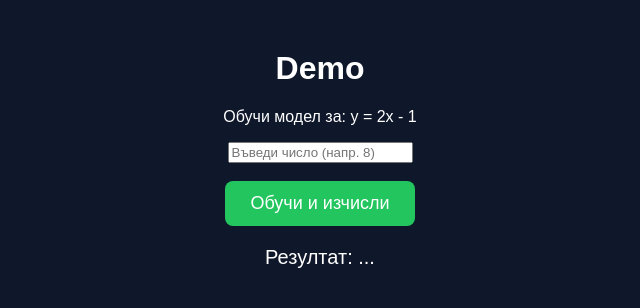
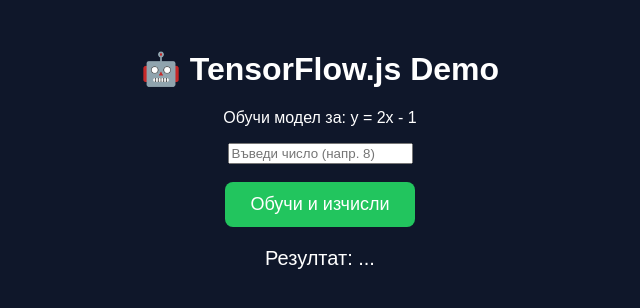
Before and after one commit to vanyoooo/dve, a plain HTML site: page index.html in a window 1280 px wide. Shown: the whole page, without its empty margins (320-960 px from the left). Drawn offline with Linux system fonts and the light colour scheme.

Commit message:
Update index.html

```diff
--- a/index.html
+++ b/index.html
@@ -2,7 +2,7 @@
 <html lang="bg">
 <head>
   <meta charset="UTF-8">
-  <title>Demo</title>
+  <title>TensorFlow.js Demo</title>
 
   <!-- TensorFlow.js -->
   <script src="https://cdn.jsdelivr.net/npm/@tensorflow/tfjs"></script>
@@ -12,17 +12,22 @@
 </head>
 <body>
 
-<h1>Demo</h1>
+<h1>🤖 TensorFlow.js Demo</h1>
 
 <p>Обучи модел за: y = 2x - 1</p>
 
+<!-- Поле за въвеждане -->
 <input type="number" id="inputValue" placeholder="Въведи число (напр. 8)">
 <br><br>
 
+<!-- Бутон -->
 <button onclick="trainModel()">Обучи и изчисли</button>
 
+<!-- Резултат -->
 <p id="output">Резултат: ...</p>
 
+<!-- JavaScript -->
 <script src="script.js"></script>
+
 </body>
 </html>
```
